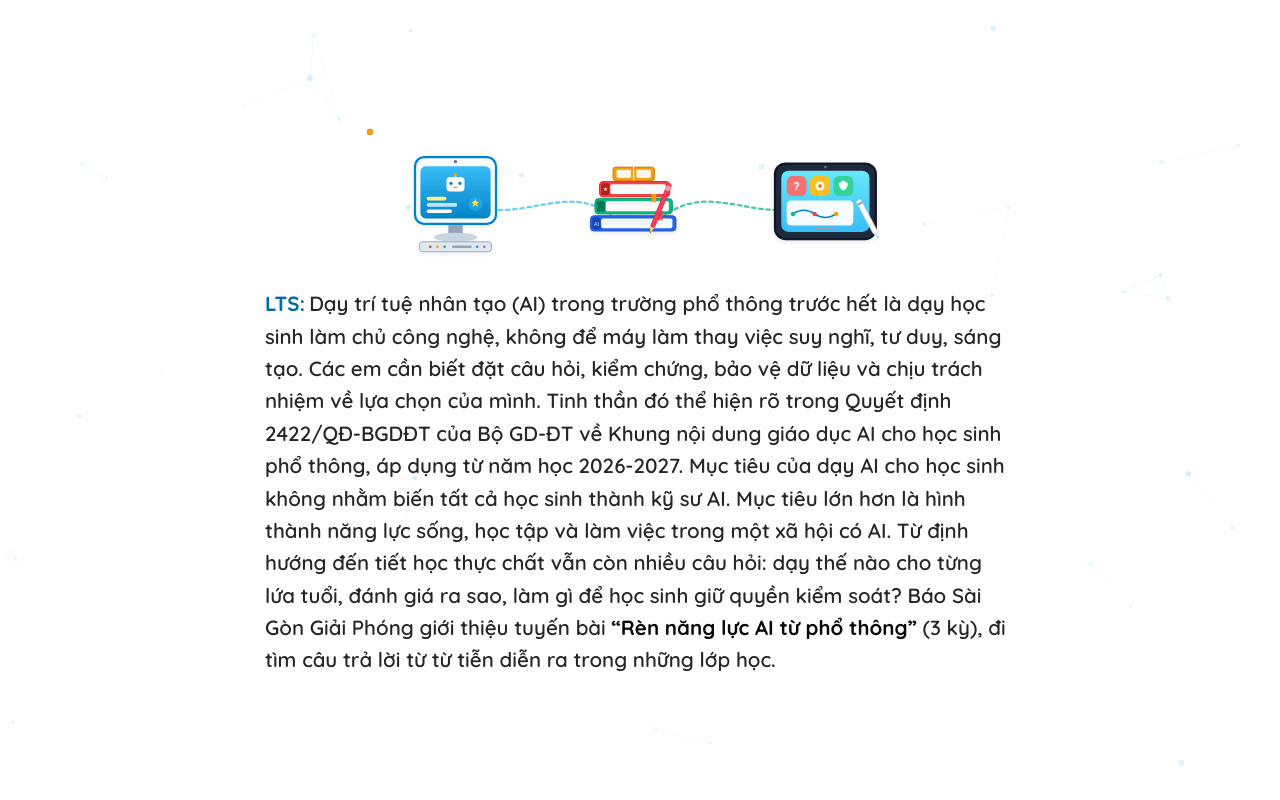
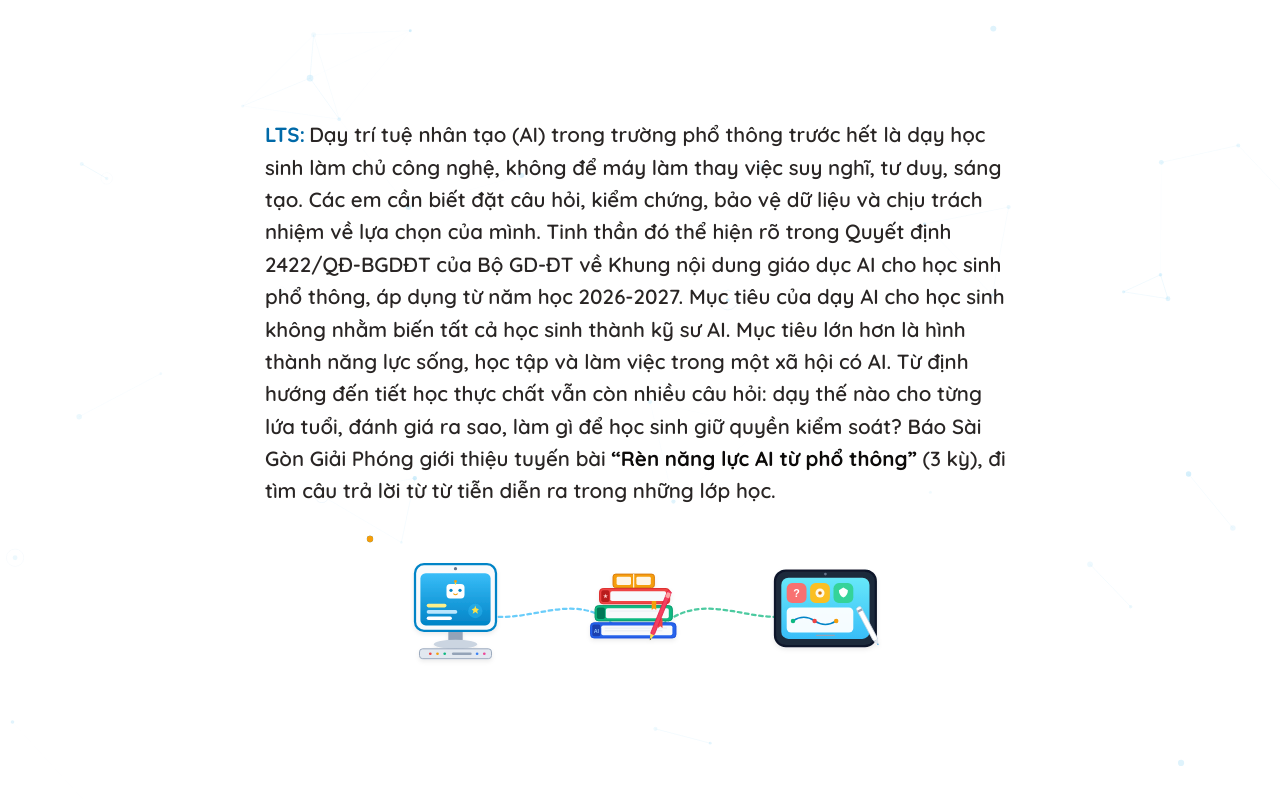
Before and after one commit to huuvi98-cyber/LTS-Ren-luyen-AI, a React (Vite) app: page / in a window 1280 px wide. Built offline with nearby package versions, Linux system fonts and the light colour scheme.

Commit message:
feat(ui): move illustration below article content
Reorder layout components to place the AiEducationIllustration after the article text to improve visual flow and readability.

```diff
--- a/src/App.tsx
+++ b/src/App.tsx
@@ -16,11 +16,8 @@ export default function App() {
 
       {/* Main clean text container */}
       <main className="relative z-10 w-full max-w-[750px] mx-auto my-auto py-2 flex flex-col items-center">
-        {/* Animated Kid-friendly Icons: Clear Máy vi tính, Chú Robot AI & iPad */}
-        <AiEducationIllustration />
-
         {/* Verbatim Article Text: Bề ngang cụm chữ 750px, font tròn dày hơn, chữ to hơn xíu, khoảng cách dòng gần hơn tí */}
-        <article className="w-full max-w-[750px] font-rounded font-semibold text-[19px] sm:text-[20.5px] leading-[1.58] text-stone-850 text-justify sm:text-left mt-3">
+        <article className="w-full max-w-[750px] font-rounded font-semibold text-[19px] sm:text-[20.5px] leading-[1.58] text-stone-850 text-justify sm:text-left mb-6">
           <p>
             {VERBATIM_SENTENCES.map((item, index) => {
               // Special bolding for “Rèn năng lực AI từ phổ thông”
@@ -61,6 +58,9 @@ export default function App() {
             })}
           </p>
         </article>
+
+        {/* Animated Kid-friendly Icons: Nằm dưới chữ */}
+        <AiEducationIllustration />
       </main>
     </div>
   );
```
